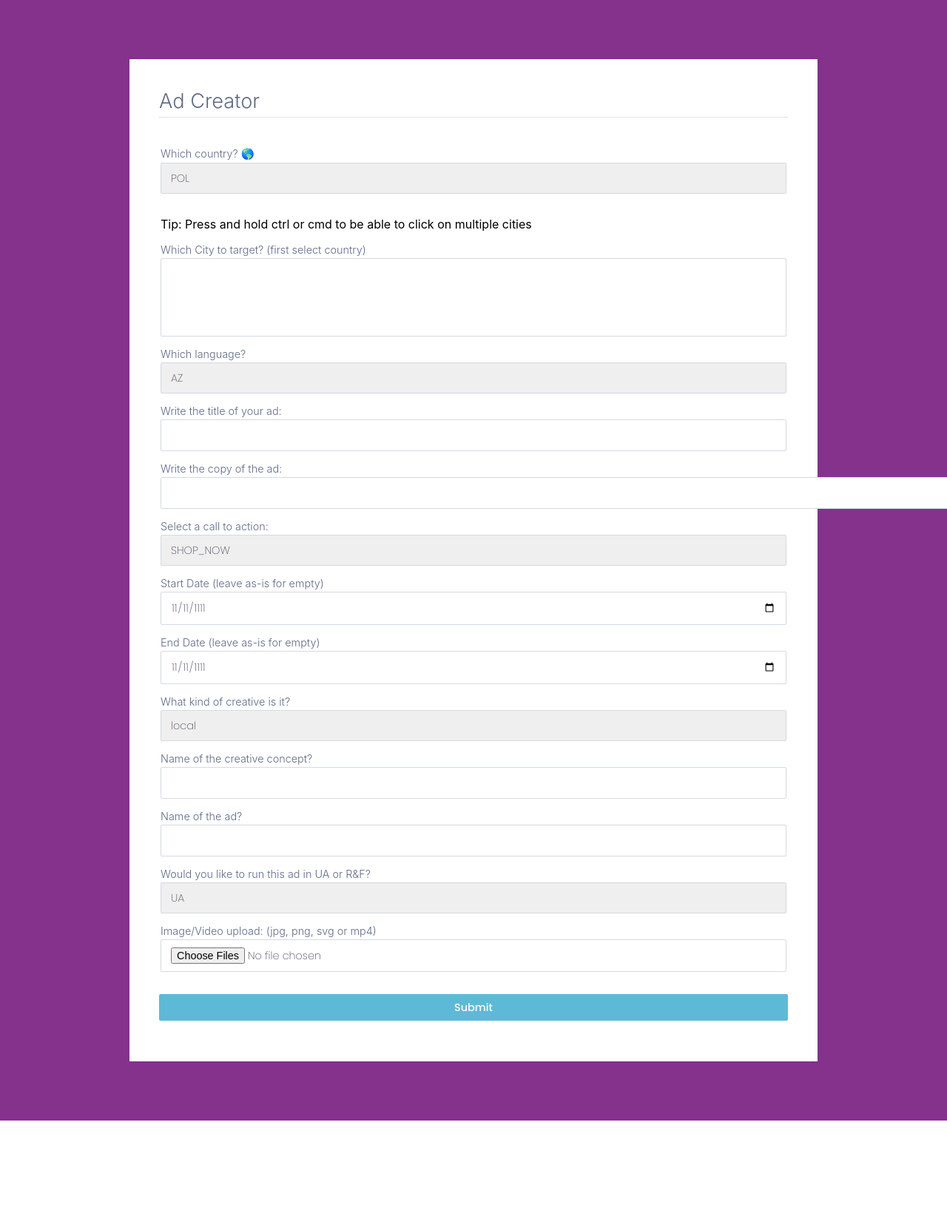
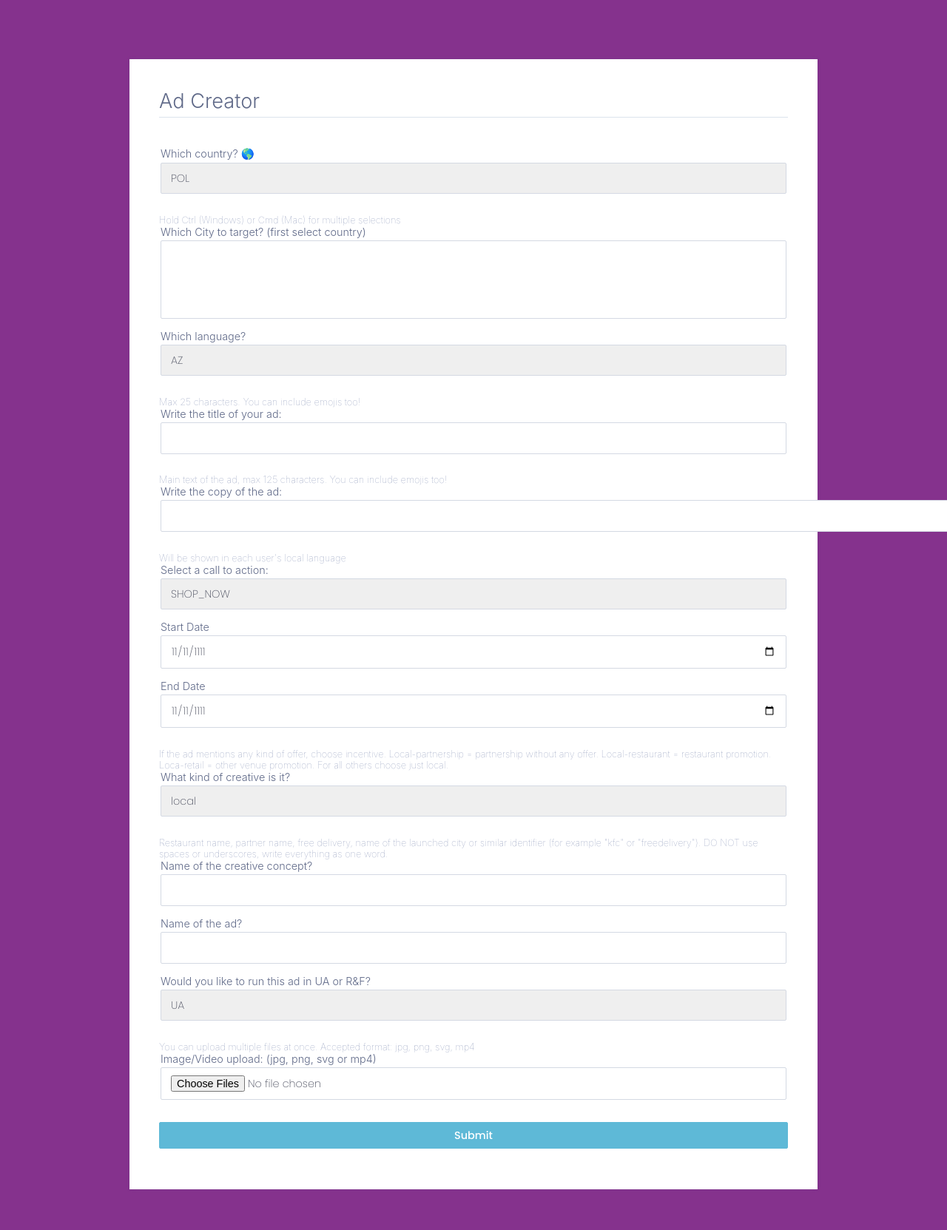
Before and after one commit to smartlyio/adsform, a Flask app: page /createad in a window 1280 px wide; the page is wider, and only the part inside the window is pictured. Shown: the top 1663 px of that part at 74% size. Before the commit the page ends 1515 px from the top of that part, so only its background shows below. Run offline with Flask 2, Linux system fonts and the light colour scheme; lists and menus that the app fills with data are empty; some libraries are stand-ins or nearby versions.

Commit message:
form validation updates, small formatting changes

```diff
--- a/flask_wtforms/forms.py
+++ b/flask_wtforms/forms.py
@@ -9,9 +9,10 @@ from wtforms import (
     MultipleFileField
 )
 from wtforms.fields import DateField
-from flask_wtf.file import FileField, FileRequired
-from wtforms.validators import URL, DataRequired, Email, EqualTo, Length
+from flask_wtf.file import FileRequired
+from wtforms.validators import DataRequired, Length, Regexp
 import json
+
 
 class AdForm(FlaskForm):
     with open('countries_cities.json') as fp:
@@ -24,14 +25,14 @@ class AdForm(FlaskForm):
         country = SelectField("Which country? 🌎", [DataRequired()], choices=countries)
         city = SelectMultipleField("Which City to target? (first select country)", [DataRequired()], choices=[], validate_choice=False)
         language = SelectField("Which language?", [DataRequired()], choices=["AZ", "CS", "DA", "DE", "EL", "EN", "ET", "FI", "HE", "HR", "HU", "JA", "KA", "KK", "LT", "LV", "NO", "PL", "RU", "SK", "SL", "SR", "SV"])
-        adtitle = StringField("Write the title of your ad:", [DataRequired()])
-        adcopy = StringField("Write the copy of the ad:", [DataRequired()])
+        adtitle = StringField("Write the title of your ad:", [Length(max=25, message="Ad title must be betwen 2 & 25 characters"), DataRequired()])
+        adcopy = StringField("Write the copy of the ad:", [Length(max=125, message="Ad copy must be betwen 2 & 125 characters"), DataRequired()])
         calltoaction = SelectField("Select a call to action:", [DataRequired()], choices=["SHOP_NOW", "LEARN_MORE", "DOWNLOAD", "BUY_NOW", "ORDER_NOW", "ADD_TO_CART", "SEE_MORE"])
-        startdate = DateField("Start Date (leave as-is for empty)", format='%Y-%m-%d', default=date(1111,11,11))
-        enddate = DateField("End Date (leave as-is for empty)", format='%Y-%m-%d', default=date(1111,11,11))
+        startdate = DateField("Start Date", format='%Y-%m-%d', default=date(1111,11,11))
+        enddate = DateField("End Date", format='%Y-%m-%d', default=date(1111,11,11))
         creativetype = SelectField("What kind of creative is it?", [DataRequired()], choices=["local", "local-restaurants", "localretail", "local-partnership", "incentive-wolt", "incentive-partnership"])
-        creativeconcept = StringField("Name of the creative concept?", [DataRequired()])
-        adname = StringField("Name of the ad?", [DataRequired()])
+        creativeconcept = StringField("Name of the creative concept?", [Regexp('^\w+$', message="Concept must contain only letters numbers or underscore"), Length(max=25, message="Concept must be betwen 2 & 25 characters"), DataRequired()])
+        adname = StringField("Name of the ad?",[Regexp('^\w+$', message="Ad name must contain only letters numbers or underscore"), Length(max=25, message="Ad name must be betwen 2 & 25 characters"), DataRequired()])
         objective = SelectField("Would you like to run this ad in UA or R&F?", [DataRequired()], choices=["UA", "Reach & Frequency", "Both"])
         attachments = MultipleFileField('Image/Video upload: (jpg, png, svg or mp4)')
         submit = SubmitField("Submit")
--- a/flask_wtforms/googleint.py
+++ b/flask_wtforms/googleint.py
@@ -143,9 +143,9 @@ def get_video_duration(filename):
 		fps = int(vid.get(cv2.CAP_PROP_FPS))
 
 		# calculate dusration of the video
-		seconds = int(frames / fps)
-		video_time = str(datetime.timedelta(seconds=seconds))
-		return video_time
+		seconds = int(frames / fps) + 1
+		# video_time = str(datetime.timedelta(seconds=seconds))
+		return str(seconds) + "s"
 	except Exception as e:
 		logging.warning("couldn't get video length for file {} with error {}".format(filename, str(e)))
 		return ""
--- a/flask_wtforms/static/css/forms.css
+++ b/flask_wtforms/static/css/forms.css
@@ -7,6 +7,13 @@ form {
   position: relative;
   border: 0;
   padding: 0;
+}
+
+.description {
+  font-size: 0.8rem;
+  color: #838fb3;
+  font-weight: 100;
+  margin-bottom:0;
 }
 
 .container {
--- a/flask_wtforms/templates/adcreation.jinja2
+++ b/flask_wtforms/templates/adcreation.jinja2
@@ -24,9 +24,9 @@
               {% endfor %}
             </ul>
           {% endif %}
-        <p class="description">Tip: Press and hold ctrl or cmd to be able to click on multiple cities</p>
         </fieldset>
 
+       <p class="description">Hold Ctrl (Windows) or Cmd (Mac) for multiple selections</p>
        <fieldset class="form-field">{{ form.city.label }} {{ form.city }}
           {% if form.country.errors %}
             <ul class="errors">
@@ -51,6 +51,7 @@
           {% endif %}
         </fieldset>
 
+        <p class="description">Max 25 characters. You can include emojis too!</p>
         <fieldset class="form-field">{{ form.adtitle.label }} {{ form.adtitle(size=25) }}
           {% if form.adtitle.errors %}
             <ul class="errors">
@@ -63,6 +64,7 @@
           {% endif %}
         </fieldset>
 
+        <p class="description">Main text of the ad, max 125 characters. You can include emojis too!</p>
         <fieldset class="form-field">{{ form.adcopy.label }} {{ form.adcopy(size=125) }}
           {% if form.adcopy.errors %}
             <ul class="errors">
@@ -75,6 +77,7 @@
           {% endif %}
         </fieldset>
 
+        <p class="description">Will be shown in each user's local language</p>
         <fieldset class="form-field">{{ form.calltoaction.label }} {{ form.calltoaction }}
           {% if form.calltoaction.errors %}
             <ul class="errors">
@@ -111,6 +114,7 @@
           {% endif %}
         </fieldset>
 
+        <p class="description">If the ad mentions any kind of offer, choose incentive. Local-partnership = partnership without any offer. Local-restaurant = restaurant promotion. Loca-retail = other venue promotion. For all others choose just local.</p>
         <fieldset class="form-field">{{ form.creativetype.label }} {{ form.creativetype }}
           {% if form.creativetype.errors %}
             <ul class="errors">
@@ -123,6 +127,7 @@
           {% endif %}
         </fieldset>
 
+        <p class="description">Restaurant name, partner name, free delivery, name of the launched city or similar identifier (for example "kfc" or "freedelivery"). DO NOT use spaces or underscores, write everything as one word.</p>
         <fieldset class="form-field">{{ form.creativeconcept.label }} {{ form.creativeconcept(size=50) }}
           {% if form.creativeconcept.errors %}
             <ul class="errors">
@@ -159,6 +164,7 @@
           {% endif %}
         </fieldset>
 
+        <p class="description">You can upload multiple files at once. Accepted format: jpg, png, svg, mp4</p>
         <fieldset class="form-field">{{ form.attachments.label }} {{ form.attachments }}
             {% if form.attachments.errors %}
               <ul class="errors">
@@ -192,9 +198,16 @@
 			    });
 			  });
 
+        // updates with citylist + 'all' option on top as text
         function updateCities(cityList) {
           $('#city').empty();
-          console.log(cityList);
+          // console.log(cityList);
+          $('#city').append(
+            $('<option>', {
+                value: 'all',
+                text: 'all'
+            })
+          );
           cityList.forEach(function(cityItem) {
               $('#city').append(
                   $('<option>', {
```
